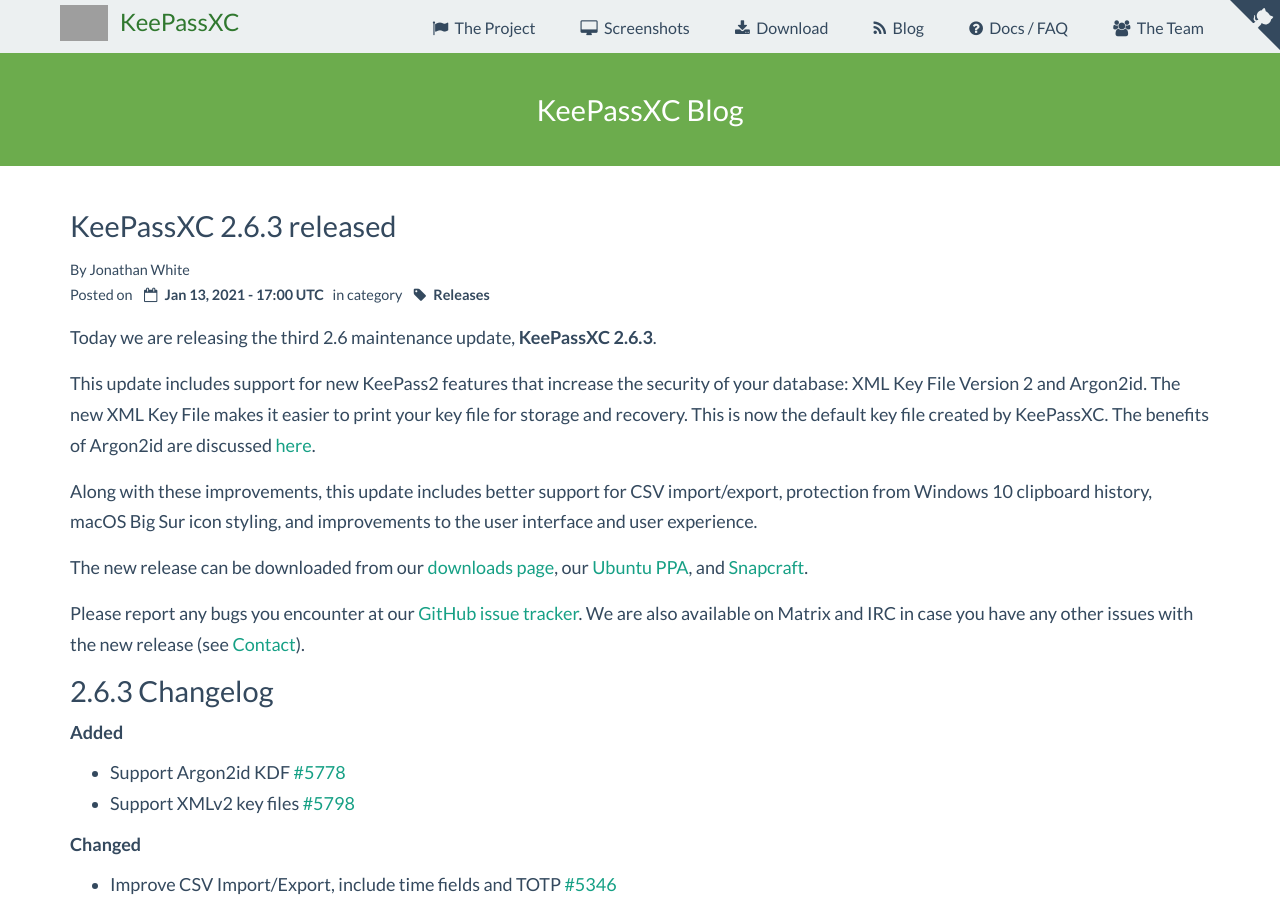
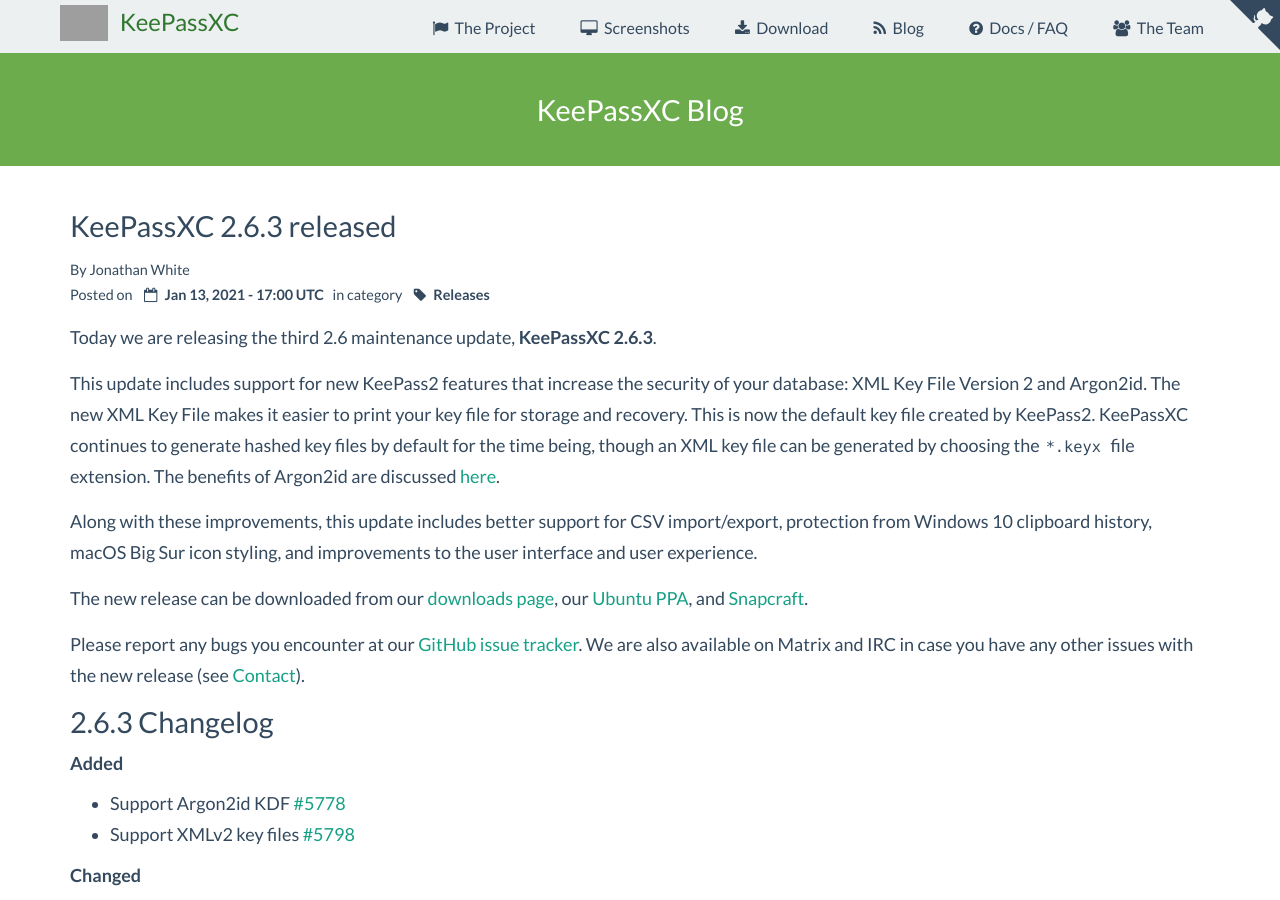
Before and after one commit to keepassxreboot/keepassxc-org, a Jekyll site: the page built from blog/_posts/2021-01-13-2.6.3-released.md, in a window 1280 px wide and 900 px high. Built offline with Jekyll 4.4.1, drawn with Linux system fonts in a browser that asks for light colours; comment, search, counter and statistics services are not loaded; grey boxes are pictures that could not be loaded.

Commit message:
Correct key file statement

```diff
--- a/blog/_posts/2021-01-13-2.6.3-released.md
+++ b/blog/_posts/2021-01-13-2.6.3-released.md
@@ -14,7 +14,9 @@
 
 This update includes support for new KeePass2 features that increase the security of your database:
 XML Key File Version 2 and Argon2id. The new XML Key File makes it easier to print your key file for
-storage and recovery. This is now the default key file created by KeePassXC. The benefits of Argon2id
+storage and recovery. This is now the default key file created by KeePass2. KeePassXC continues to
+generate hashed key files by default for the time being, though an XML key file can be generated by
+choosing the`*.keyx` file extension. The benefits of Argon2id
 are discussed [here](https://crypto.stackexchange.com/a/49969).
 
 Along with these improvements, this update includes better support for CSV import/export, protection from
```
